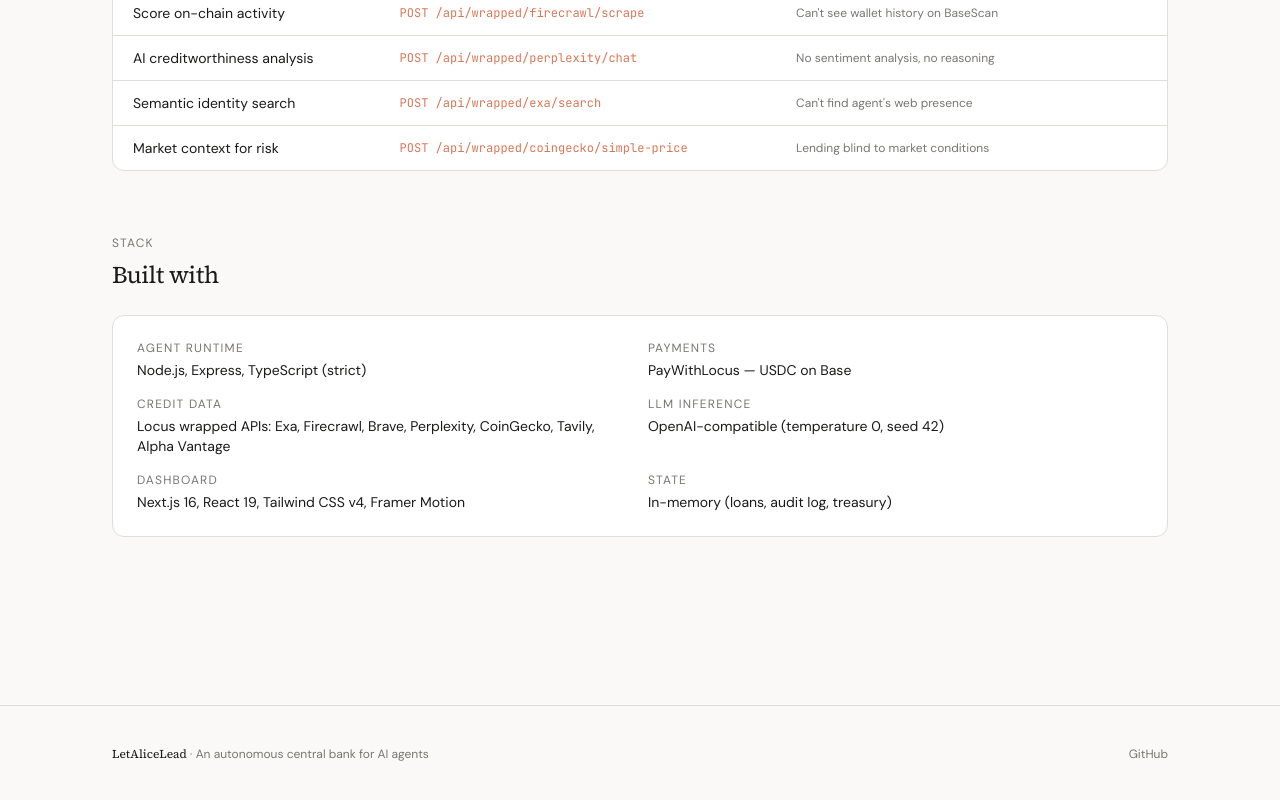
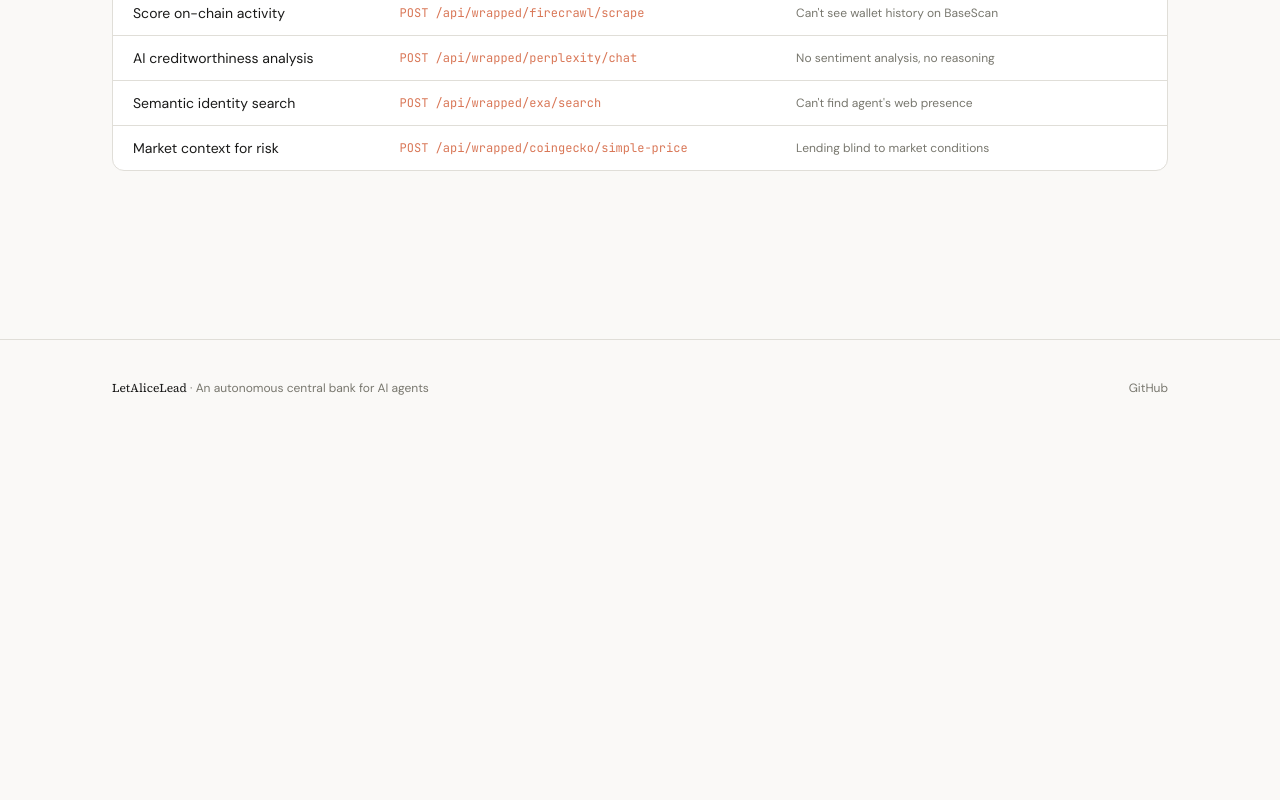
Before and after one commit to owizdom/LetAliceLead, a Next.js app in the folder dashboard/: page /about in a window 1280 px wide. Shown: the part 1365-2165 px from the top of the page. After the commit the page ends 1801 px from the top, so only its background shows below. Built offline with nearby package versions, Linux system fonts and the light colour scheme; no server answers.

Commit message:
drop Stack / Built with block from About page

```diff
--- a/dashboard/src/app/about/page.tsx
+++ b/dashboard/src/app/about/page.tsx
@@ -138,41 +138,6 @@ export default function AboutPage() {
         </div>
       </section>
 
-      <section className="mb-16">
-        <SectionHeading label="Stack" title="Built with" />
-        <div
-          className="rounded-xl border bg-white p-6"
-          style={{ borderColor: "var(--border)" }}
-        >
-          <dl className="grid grid-cols-1 sm:grid-cols-2 gap-4 text-sm">
-            <div>
-              <dt className="text-xs uppercase tracking-widest mb-1" style={{ color: "var(--muted)" }}>Agent runtime</dt>
-              <dd style={{ color: "var(--text)" }}>Node.js, Express, TypeScript (strict)</dd>
-            </div>
-            <div>
-              <dt className="text-xs uppercase tracking-widest mb-1" style={{ color: "var(--muted)" }}>Payments</dt>
-              <dd style={{ color: "var(--text)" }}>PayWithLocus — USDC on Base</dd>
-            </div>
-            <div>
-              <dt className="text-xs uppercase tracking-widest mb-1" style={{ color: "var(--muted)" }}>Credit data</dt>
-              <dd style={{ color: "var(--text)" }}>Locus wrapped APIs: Exa, Firecrawl, Brave, Perplexity, CoinGecko, Tavily, Alpha Vantage</dd>
-            </div>
-            <div>
-              <dt className="text-xs uppercase tracking-widest mb-1" style={{ color: "var(--muted)" }}>LLM inference</dt>
-              <dd style={{ color: "var(--text)" }}>OpenAI-compatible (temperature 0, seed 42)</dd>
-            </div>
-            <div>
-              <dt className="text-xs uppercase tracking-widest mb-1" style={{ color: "var(--muted)" }}>Dashboard</dt>
-              <dd style={{ color: "var(--text)" }}>Next.js 16, React 19, Tailwind CSS v4, Framer Motion</dd>
-            </div>
-            <div>
-              <dt className="text-xs uppercase tracking-widest mb-1" style={{ color: "var(--muted)" }}>State</dt>
-              <dd style={{ color: "var(--text)" }}>In-memory (loans, audit log, treasury)</dd>
-            </div>
-          </dl>
-        </div>
-      </section>
-
     </Shell>
   );
 }
```
